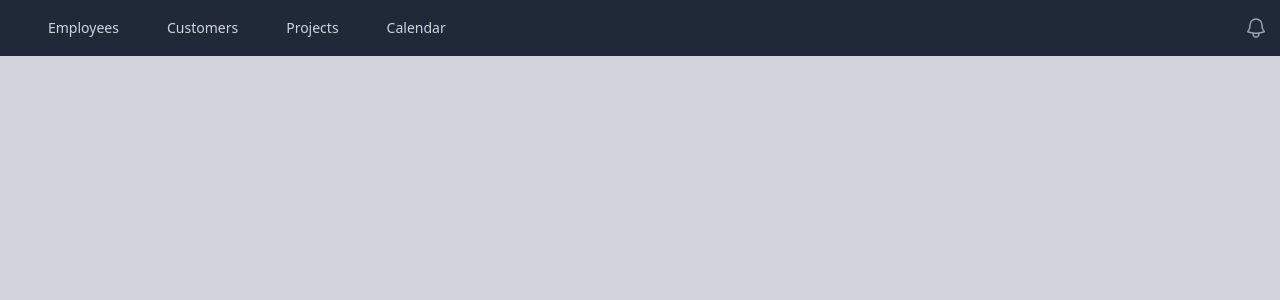
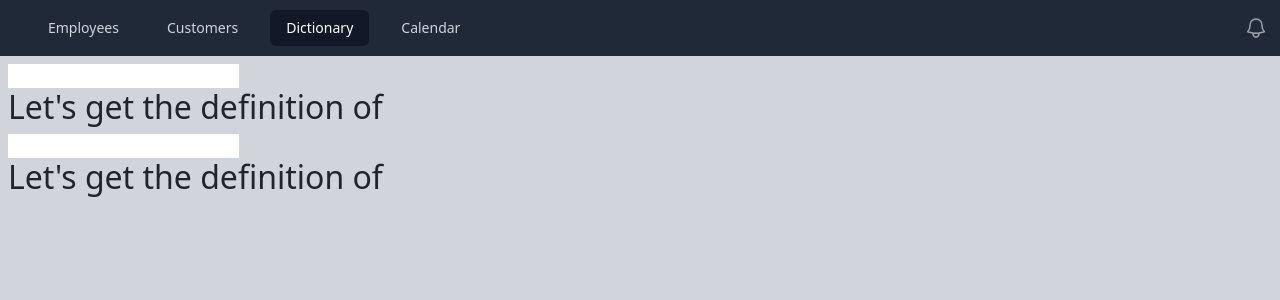
Before and after one commit to m-hardan/React-Caleb, a React (Create React App) app: page /dictionary in a window 1280 px wide. Shown: the top 300 px of the page. Built offline with nearby package versions, Linux system fonts and the light colour scheme.

Commit message:
Basic useEffect practice

```diff
--- a/src/App.js
+++ b/src/App.js
@@ -9,6 +9,7 @@
 import Employees from "./pages/Employees";
 import { BrowserRouter, Routes, Route } from 'react-router-dom';
 import Customers from "./pages/Customers";
+import Dictionary from "./components/Dictionary";
 
 function App() {
   return (
@@ -18,6 +19,7 @@
         <Routes>
           <Route path='/employees' element={<Employees />} />
           <Route path='/customers' element={<Customers />} />
+          <Route path='/dictionary' element={<Dictionary />} />
         </Routes>
 
       </Header>
--- /dev/null
+++ b/src/components/Dictionary.js
@@ -0,0 +1,35 @@
+import { useState, useEffect } from "react";
+export default function Dictionary() {
+    const [word, setWord] = useState('');
+    const [word2, setWord2] = useState('');
+
+    useEffect(() => {
+        console.log('State Updated', word);
+    }, [word]);
+
+        useEffect(() => {
+        console.log('State Updated', word2);
+    }, [word2]);
+
+
+
+    //Limit what useEffect cares about --> dependancy array
+    //there is three cases for using dependancy arrays:
+    //no dependancy array --> update for any state change
+    //empty dependancy array --> execute once
+    //passing in data ---> only execute when those state variables (mentioned in the array) are changed
+
+    return (
+        <>
+            <input type="text" onChange={(e) => {
+                setWord(e.target.value);
+            }} />
+            <h2>Let's get the definition of {word}</h2>
+            <input type="text" onChange={(e) => {
+                setWord2(e.target.value);
+            }} />
+            <h2>Let's get the definition of {word2}</h2>
+
+        </>
+    );
+}
--- a/src/components/Header.js
+++ b/src/components/Header.js
@@ -7,7 +7,7 @@
 const navigation = [
     { name: 'Employees', href: '/employees' },
     { name: 'Customers', href: '/customers' },
-    { name: 'Projects', href: '/other' },
+    { name: 'Dictionary', href: '/dictionary' },
     { name: 'Calendar', href: '/other2' },
 ]
 
```
